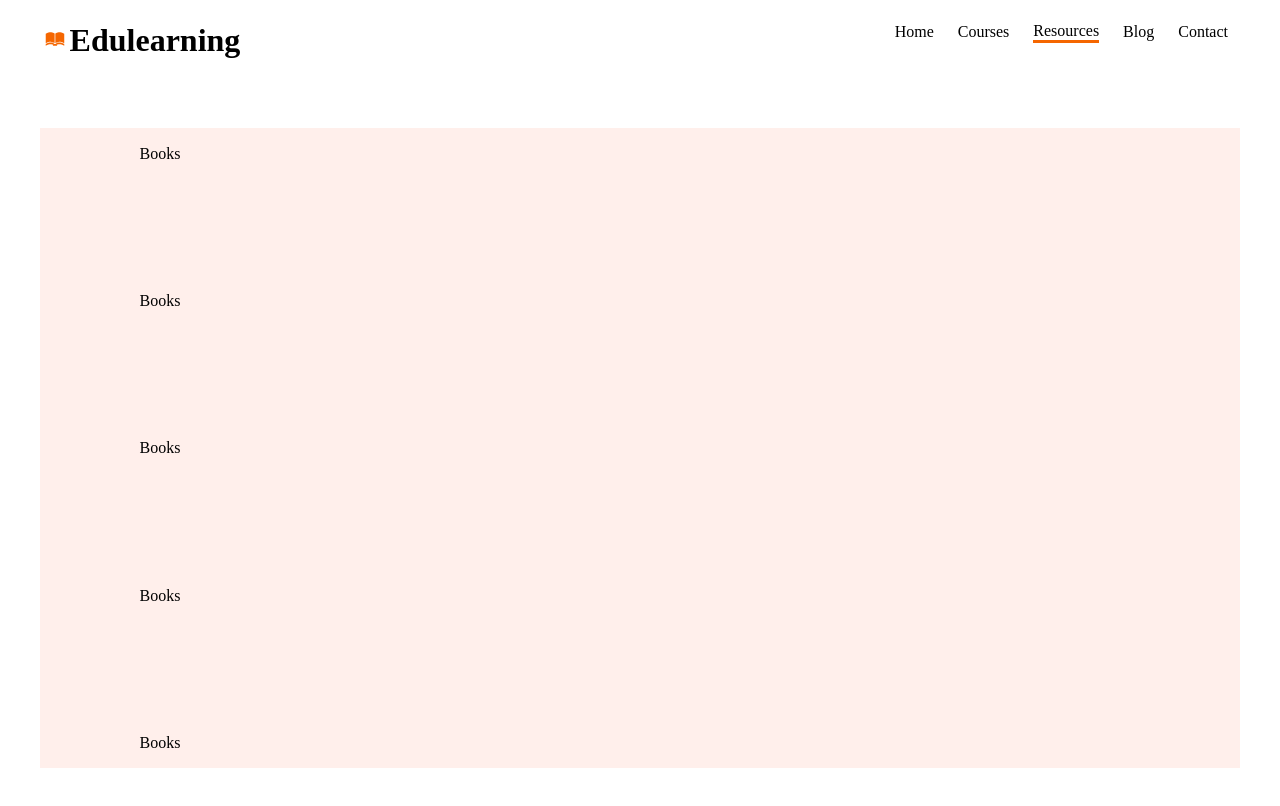
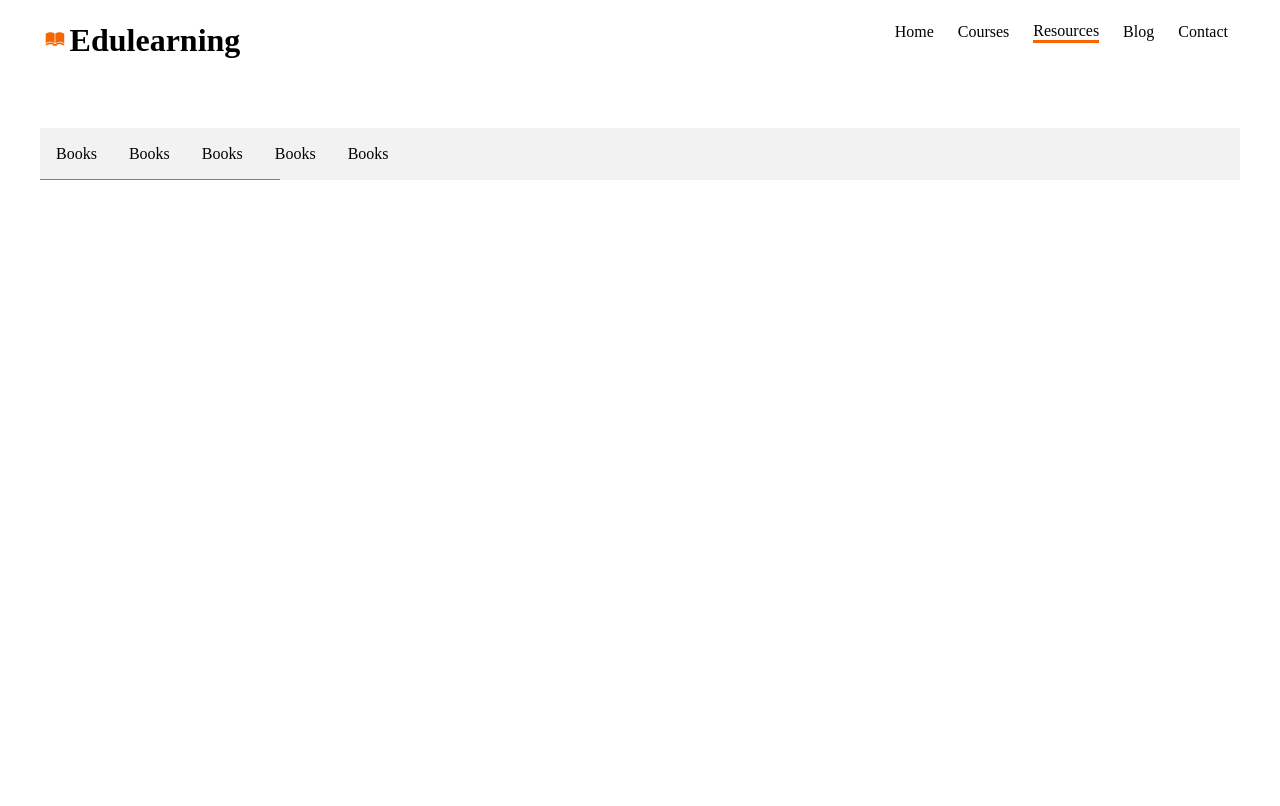
Before and after one commit to motuncoded/edulearning, a React (Create React App) app: page /resources in a window 1280 px wide. Shown: the top 806 px of the page. Built offline with nearby package versions, Linux system fonts and the light colour scheme; a web font is replaced by a local one.

Commit message:
refractor

```diff
--- a/src/App.css
+++ b/src/App.css
@@ -311,7 +311,7 @@ border: 0;}
   display: flex;
   flex-direction: column;
   justify-content: center;
-  height: 80px;
+  height:75px;
 }
 .contact{
   display: grid;
@@ -344,19 +344,19 @@ padding: 0.75rem;
 
 .resources{
   display: grid;
-  height: 80vh;
-  background-color: var(--clr-primary-100);
-
   grid-template-columns: minmax(12rem, 20%) 1fr;
 }
 .sidebar{
   display: flex;
-  flex-direction: column;
+  color: var(--clr-neutral-900);
+  border-bottom: 1px solid gray;
+
+}
+.sidebar >li{
+  display: flex;
   justify-content: space-between;
+  align-items: center;
   padding: 1rem;
-  align-items: center;
-  color: var(--clr-neutral-900);
-
 }
 .sidebar > a{
   padding: .5rem;
```
